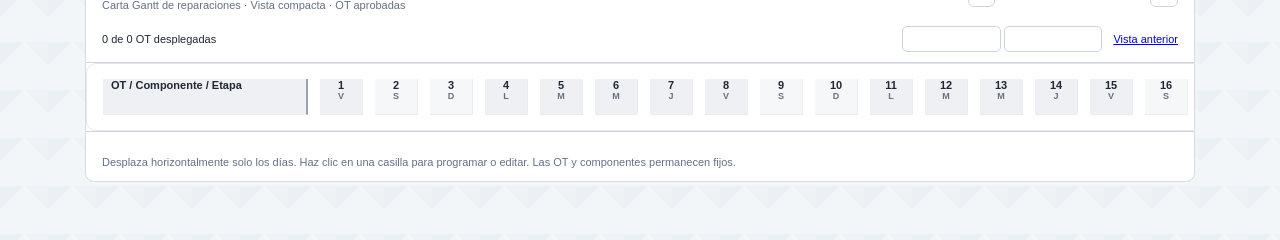
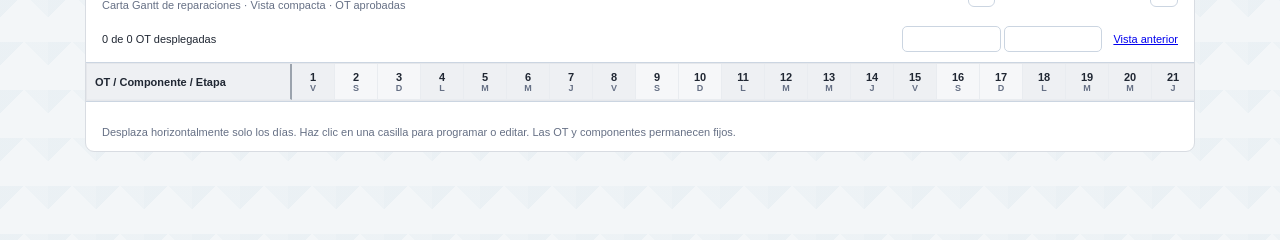
Before and after one commit to javierzurita81/ingepro-rp, a Flask app: template templates/planificacion_gantt.html in a window 1280 px wide. Shown: the part 150-390 px from the top of the page. Run offline with Flask 3, Linux system fonts and the light colour scheme; the template is opened without the code that fills it: most values are stand-ins (such as "Sample title", 1, 10 or a date in 2020); lists and menus that the app fills with data are empty; some libraries are stand-ins or nearby versions.

Commit message:
Add files via upload

```diff
--- a/templates/planificacion_gantt.html
+++ b/templates/planificacion_gantt.html
@@ -5,8 +5,8 @@
 .gantt-controls{display:flex;align-items:center;gap:10px}.gantt-controls a,.gantt-controls button{background:white;border:1px solid #cbd5e1;padding:7px 11px;border-radius:6px;text-decoration:none;color:#26313e;cursor:pointer}.gantt-month{min-width:135px;text-align:center;font-size:13px;font-weight:700}
 .gantt-actions{display:flex;align-items:center;justify-content:space-between;gap:10px;padding:0 16px 10px;flex-wrap:wrap}.gantt-actions button{font-size:11px;background:#fff;border:1px solid #cbd5e1;border-radius:5px;padding:6px 9px;cursor:pointer}
 .gantt-viewport{overflow:auto;max-height:76vh;border-top:1px solid #cbd5e1;border-bottom:1px solid #cbd5e1;scrollbar-color:#9299a3 #e9eaec}
-.gantt-table{border-collapse:separate;border-spacing:0;table-layout:fixed;width:max-content;min-width:100%;font:11px Arial,sans-serif}
-.gantt-table th,.gantt-table td{box-sizing:border-box;height:30px;border-right:1px solid #e9ecf0;border-bottom:1px solid #e9ecf0;padding:0;white-space:nowrap;overflow:hidden;text-overflow:ellipsis}
+.gantt-table{display:table!important;overflow:visible!important;border-radius:0!important;border-collapse:separate;border-spacing:0;table-layout:fixed;width:max-content;min-width:100%;font:11px Arial,sans-serif}
+.gantt-table thead{display:table-header-group!important}.gantt-table tbody{display:table-row-group!important}.gantt-table tr{display:table-row!important}.gantt-table th,.gantt-table td{display:table-cell!important;box-sizing:border-box;height:30px;border-right:1px solid #e9ecf0;border-bottom:1px solid #e9ecf0;padding:0;white-space:nowrap;overflow:hidden;text-overflow:ellipsis}
 .gantt-table th{position:sticky;top:0;z-index:4;height:36px;background:#eef0f3;text-align:center;font-weight:600}
 .gantt-table .gantt-fixed{position:sticky;left:0;z-index:3;width:205px;min-width:205px;max-width:205px;padding:0 8px;text-align:left;border-right:2px solid #9ba3ad}
 .gantt-table th.gantt-fixed{z-index:7}.gantt-table .gantt-day{width:43px;min-width:43px;max-width:43px;text-align:center;cursor:pointer}
@@ -35,7 +35,7 @@ const expanded=new Set(GOTS.map(o=>o.id)), table=document.getElementById('gantt-
 const esc=s=>String(s??'').replace(/[&<>"']/g,c=>({'&':'&amp;','<':'&lt;','>':'&gt;','"':'&quot;',"'":'&#39;'}[c]));
 function row(type,label,meta){const tr=document.createElement('tr');tr.className='gantt-'+type;const left=document.createElement(type==='head'?'th':'td');left.className='gantt-fixed';left.textContent=label;tr.appendChild(left);if(type==='ot'){left.onclick=()=>{expanded.has(meta.id)?expanded.delete(meta.id):expanded.add(meta.id);render()};left.title='Expandir / contraer'}
  for(let d=1;d<=last;d++){const dow=new Date(YEAR,MONTH-1,d).getDay();const td=document.createElement(type==='head'?'th':'td');td.className='gantt-day'+([0,6].includes(dow)?' gantt-weekend':'');if(type==='head'){td.innerHTML=d+'<div style="font-size:9px;color:#667085">'+weekdays[dow]+'</div>'}if(type==='task'){const date=`${YEAR}-${String(MONTH).padStart(2,'0')}-${String(d).padStart(2,'0')}`;const found=meta.task.assignments.filter(a=>a.start<=date&&a.end>=date);if(found.length){const a=found[0],w=GW.find(w=>w.id===a.worker);td.innerHTML=`<div class="gantt-entry"><span>${esc(w?.sigla||a.sigla)} ${a.hours}h${found.length>1?' +'+(found.length-1):''}</span><i class="gantt-bar" style="background:${esc(w?.color||'#64748b')}"></i></div>`}else td.textContent='·';td.onclick=()=>openEditor(meta,date,found)}tr.appendChild(td)}return tr}
-function render(){const x=viewport.scrollLeft;table.replaceChildren(row('head','OT / Componente / Etapa'));for(const o of GOTS){table.appendChild(row('ot',(expanded.has(o.id)?'▾ ':'▸ ')+o.numero,o));if(!expanded.has(o.id))continue;for(const c of o.components){table.appendChild(row('comp',c.nombre));for(const t of c.tasks)table.appendChild(row('task',t.name,{ot:o,comp:c,task:t}))}}document.getElementById('gantt-count').textContent=`${expanded.size} de ${GOTS.length} OT desplegadas`;viewport.scrollLeft=x}
+function render(){const x=viewport.scrollLeft;const cols=document.createElement('colgroup');const fixed=document.createElement('col');fixed.style.width='205px';cols.appendChild(fixed);for(let d=1;d<=last;d++){const col=document.createElement('col');col.style.width='43px';cols.appendChild(col)}const head=document.createElement('thead');head.appendChild(row('head','OT / Componente / Etapa'));const body=document.createElement('tbody');for(const o of GOTS){body.appendChild(row('ot',(expanded.has(o.id)?'▾ ':'▸ ')+o.numero,o));if(!expanded.has(o.id))continue;for(const c of o.components){body.appendChild(row('comp',c.nombre));for(const t of c.tasks)body.appendChild(row('task',t.name,{ot:o,comp:c,task:t}))}}table.replaceChildren(cols,head,body);document.getElementById('gantt-count').textContent=`${expanded.size} de ${GOTS.length} OT desplegadas`;viewport.scrollLeft=x}
 const dialog=document.getElementById('gantt-dialog');document.getElementById('gantt-worker').innerHTML=GW.map(w=>`<option value="${w.id}">${esc(w.sigla)} · ${esc(w.name)}</option>`).join('');
 function openEditor(meta,date,found){if(found.length){window.location.href='/planificacion/'+found[0].id+'/editar';return}if(!meta.task.rep){alert('Esta tarea histórica debe editarse desde la vista anterior.');return}document.getElementById('gantt-title').textContent=meta.task.name;document.getElementById('gantt-sub').textContent=meta.ot.numero+' · '+meta.comp.nombre+' · '+date;document.getElementById('gantt-ot').value=meta.ot.id;document.getElementById('gantt-comp').value=meta.comp.id;document.getElementById('gantt-rep').value=meta.task.rep;document.getElementById('gantt-start').value=date;document.getElementById('gantt-end').value=date;dialog.showModal()}
 document.getElementById('gantt-cancel').onclick=()=>dialog.close();document.getElementById('gantt-expand').onclick=()=>{GOTS.forEach(o=>expanded.add(o.id));render()};document.getElementById('gantt-collapse').onclick=()=>{expanded.clear();render()};
```
Also changed, not shown: README_V7_19.md (added).
